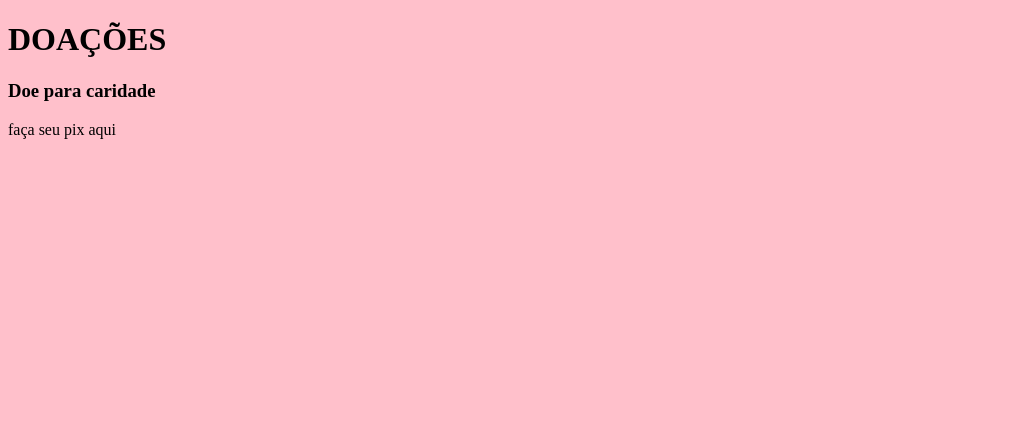
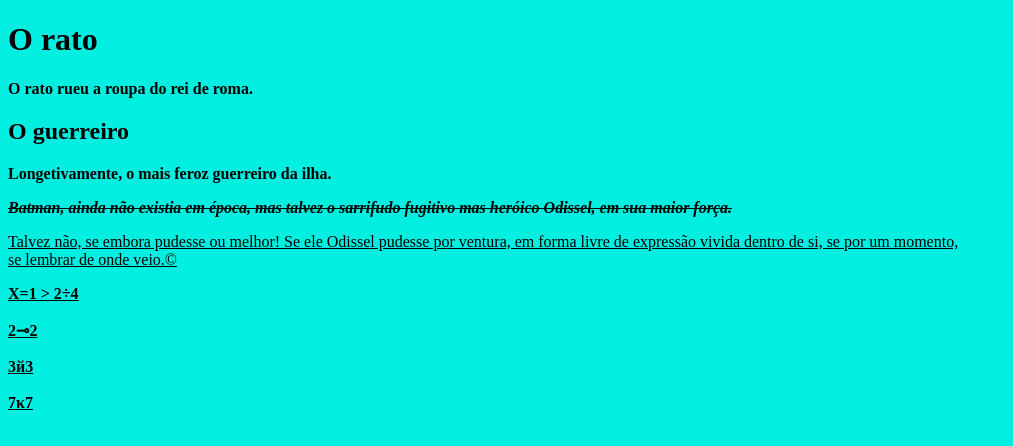
Before and after one commit to BabyiRay/batman, a plain HTML site: page index.html in a window 1280 px wide. Shown: the whole page, without its empty margins (0-1013 px from the left). Drawn offline with Linux system fonts and the light colour scheme.

Commit message:
atualizaçao

```diff
--- a/index.html
+++ b/index.html
@@ -1,19 +1,55 @@
 <!DOCTYPE html>
-<html lang="en,pt-br">
+<html lang="pt-br">
+
 <head>
-<!--- Defin caracteristicas-->
     <meta charset="UTF-8">
-<!-- tt -->
     <meta name="viewport" content="width=device-width, initial-scale=1.0">
-    <title>Aulita</title>
-<script src=""></script>
+    <title>Atividade</title>
+</head>
+
+<body bgcolor="#00efe0">
+
+    <h1>O rato</h1>
+    <p><b>
+            O rato rueu a roupa do rei de roma.
+        </b>
+    </p>
+
+<h2>O guerreiro</h2>
+    <p>
+       <b>Longetivamente, o mais feroz guerreiro da ilha. </b>
+    </p>
 
 
-</head>
-<body bgcolor="pink">
-    <h1>DOAÇÕES</h1>
-<h3>Doe para caridade</h3>
-<p>faça seu pix aqui</p>
+    <p><i><del>
+<b>Batman, ainda não existia em época, mas talvez o sarrifudo fugitivo mas heróico Odissel, em sua maior força.</b></i></del>
+</p><ins>
+Talvez não, se embora pudesse ou melhor! Se ele Odissel pudesse por ventura, em forma livre de expressão vivida dentro de si, se por um momento,<br>
+se lembrar de onde veio.&copy;
 
+
+<p><b>
+X=1 &gt;
+2&divide;4
+<br><br>
+2&multimap;2
+<br><br>
+3&jcy;3
+<br><br>
+7&kappa;7
+
+
+
+
+
+</b>
+</p>
+
+
+
+
+
+</ins>
 </body>
+
 </html>
```
